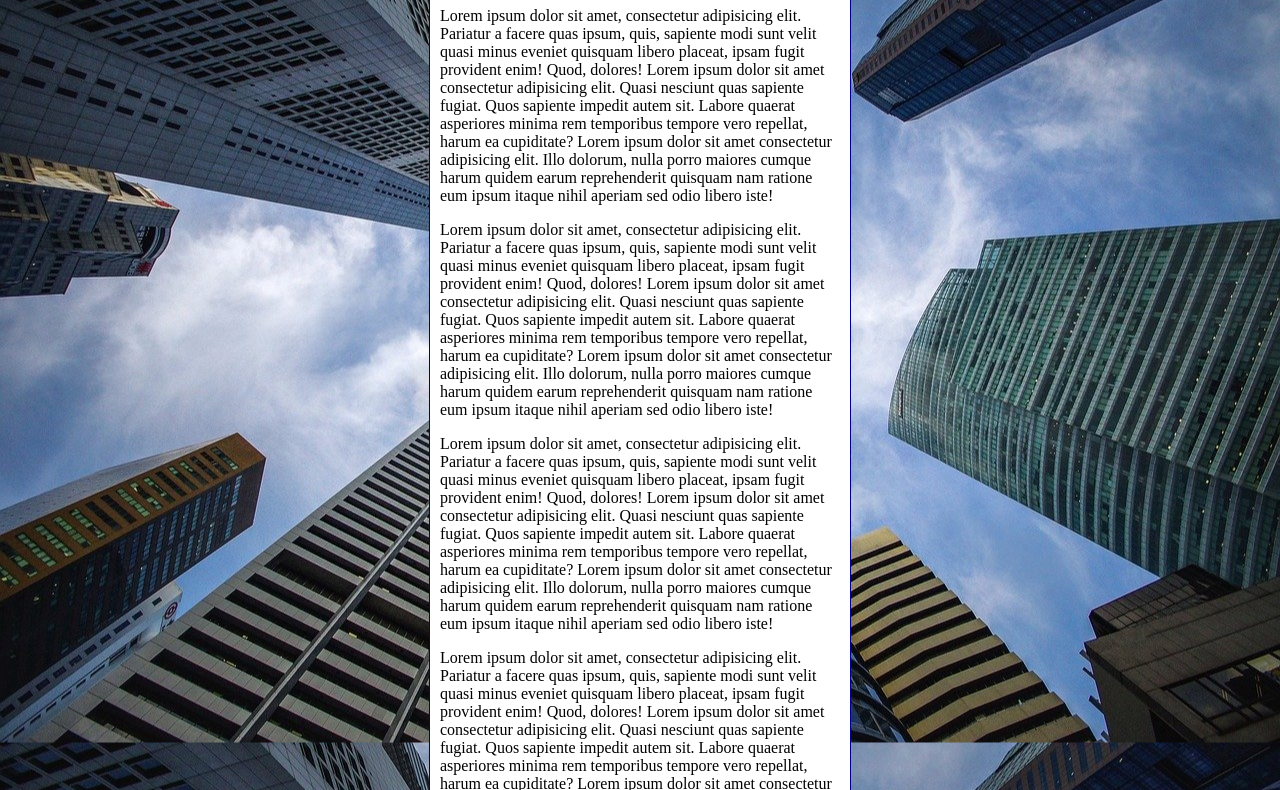
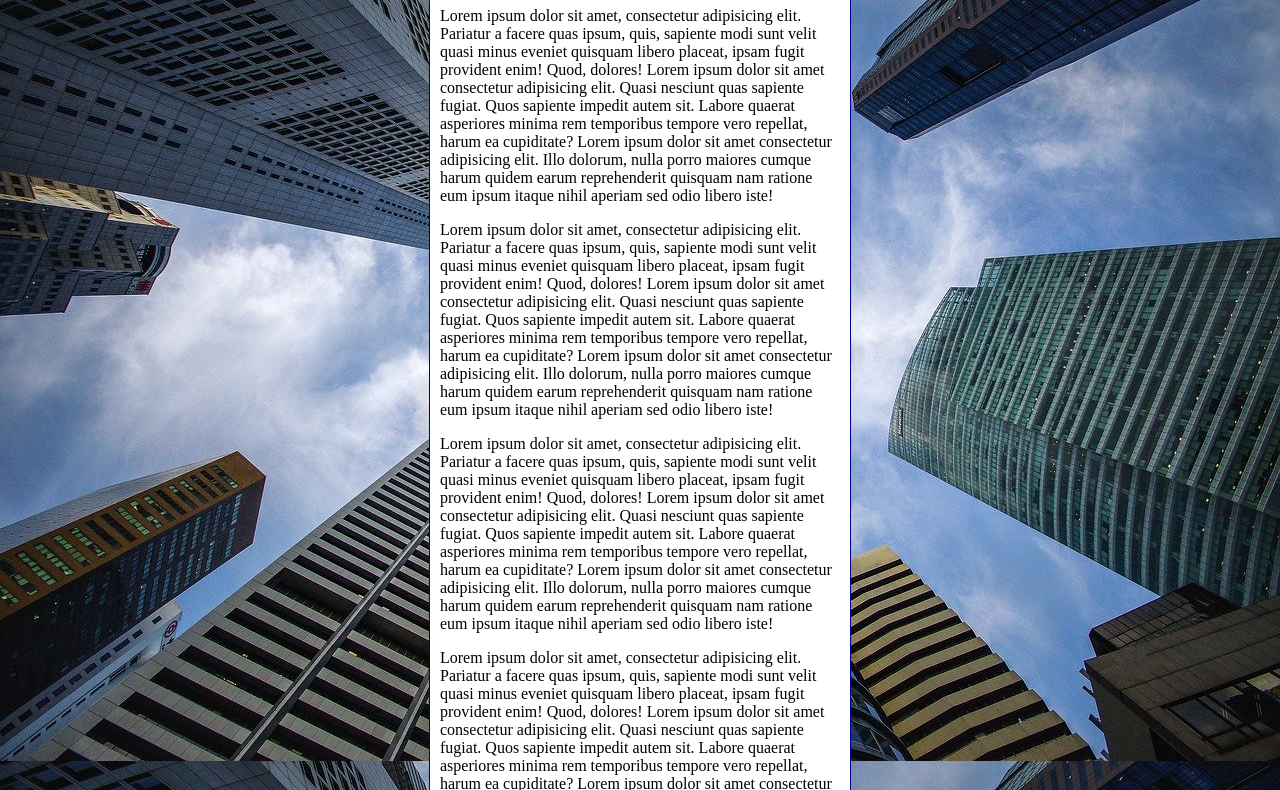
Before and after one commit to AlderlanCorrea/html-css, a plain HTML site: page exercicios/exe022/fundo006.html in a window 1280 px wide. Shown: the part 92-882 px from the top of the page. Drawn offline with Linux system fonts and the light colour scheme.

Commit message:
Atualizei o Título da Pagina

```diff
--- a/exercicios/exe022/fundo006.html
+++ b/exercicios/exe022/fundo006.html
@@ -3,20 +3,28 @@
 <head>
     <meta charset="UTF-8">
     <meta name="viewport" content="width=device-width, initial-scale=1.0">
-    <title>Document</title>
+    <title>Fundo fixo de Tela</title>
     <style>
         body{
             height: 100vh;
-            background-color: black;
+            /*background-color: black;
             background-image: url("imagens/wallpaper002.jpg");
             background-position: center center;
-            background-repeat: repeat;
+            background-repeat: no-repeat;
             background-size: cover;
+            background-attachment: fixed;*/
+
+            /* Shorthand - background
+                color image repeat /size attachment
+            */
+
+            background: black url("imagens/wallpaper002.jpg") center center/cover no-repeat fixed;
+
         }
 
         main{
             background-color: white;
-            width: 400px;
+            max-width: 400px;
             padding: 10px;
             margin: auto;
             border: 1px solid darkblue;
```
